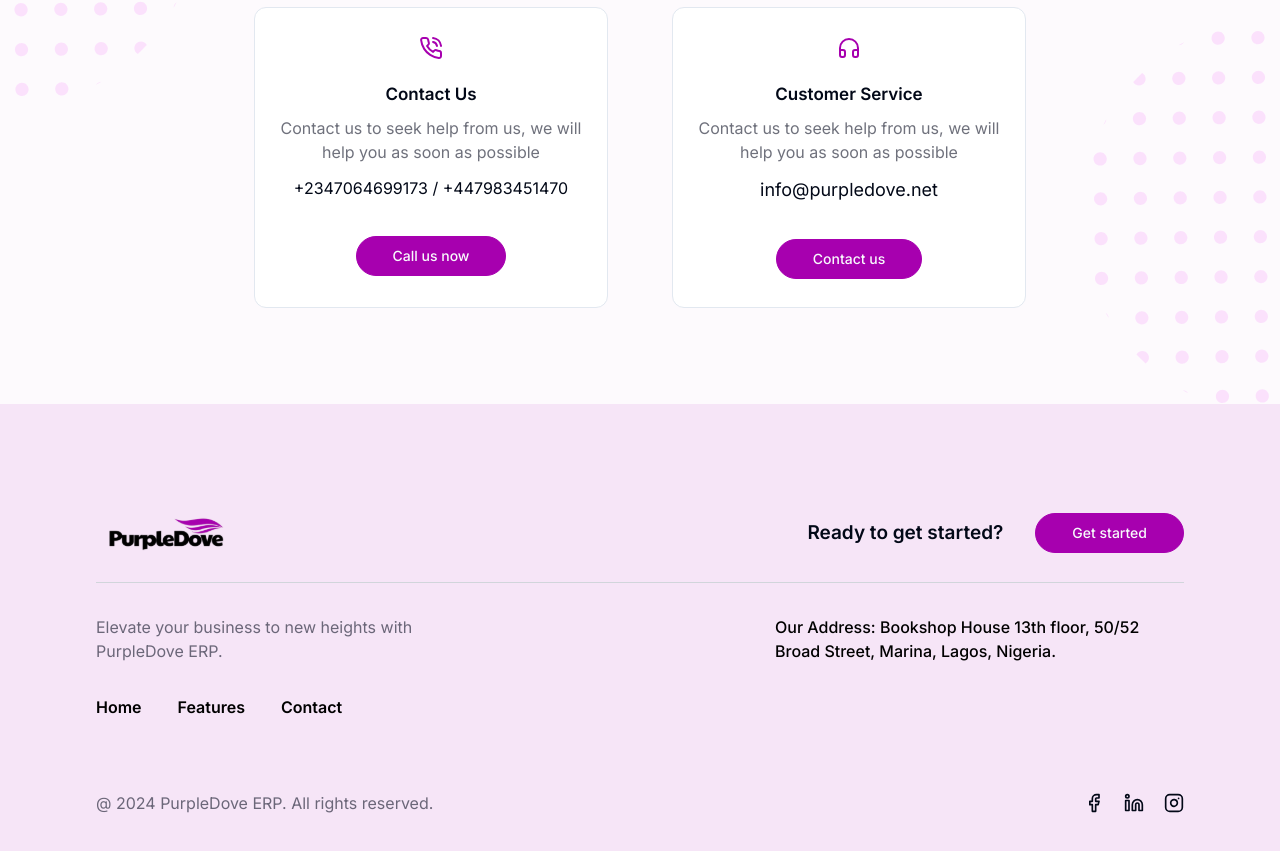
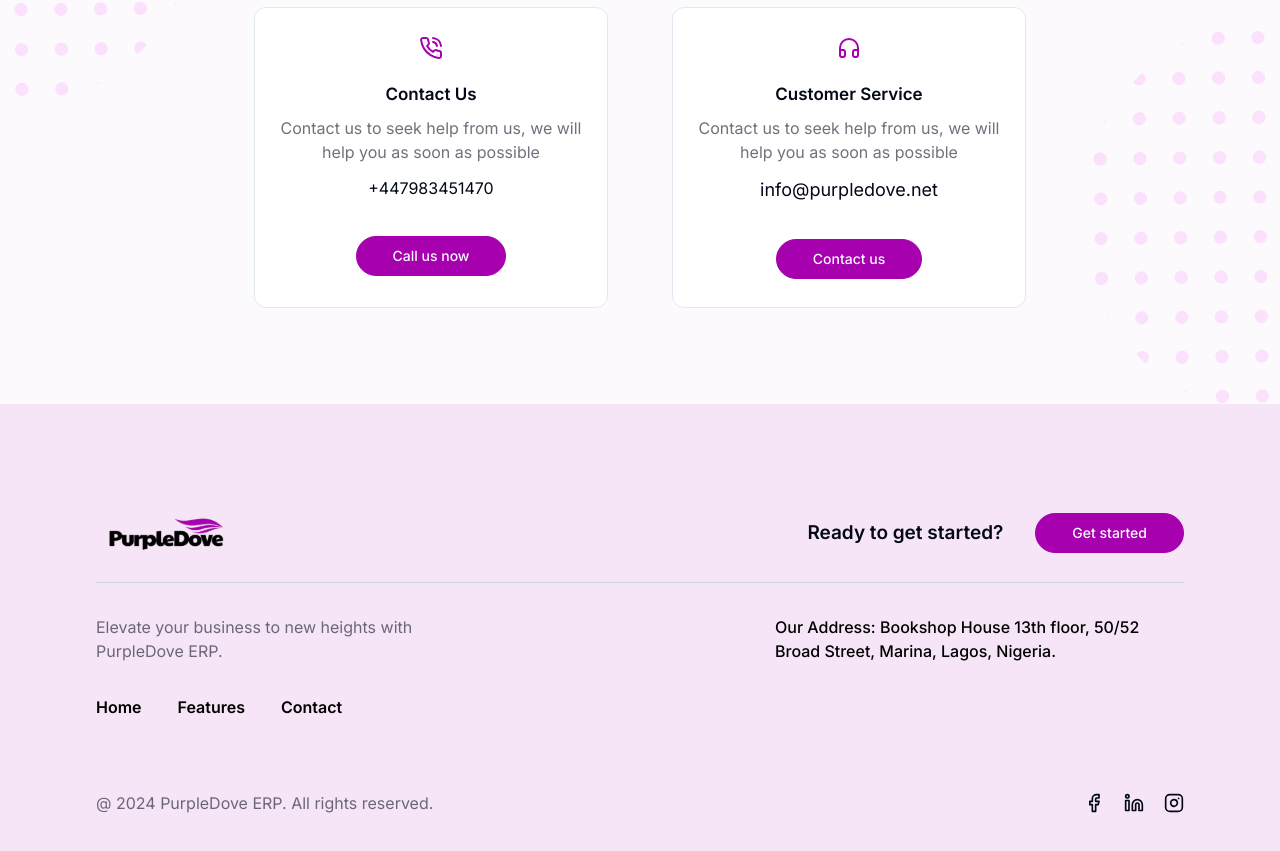
Before and after one commit to lassod/PurpledoveUI, a Next.js app: page /promo in a window 1280 px wide. Shown: the part 5389-6240 px from the top of the page. Built offline with nearby package versions, Linux system fonts and the light colour scheme.

Commit message:
Update Contact.tsx

```diff
--- a/src/app/components/landingPage/Contact.tsx
+++ b/src/app/components/landingPage/Contact.tsx
@@ -72,7 +72,7 @@ export const ContactPromo = () => {
                 possible
               </p>
               <div className="text-center">
-                <div className="relative inline-block text-md cursor-pointer group">
+                {/*<div className="relative inline-block text-md cursor-pointer group">
                   <span className="underline-offset-4">
                     <a href={`tel:${phoneNumber}`}>{phoneNumber}</a>
                   </span>
@@ -83,7 +83,7 @@ export const ContactPromo = () => {
                     <div className="absolute bottom-[-8px] left-[80%] transform -translate-x-1/2 border-t-[8px] border-l-[7px] border-r-[7px] border-b-0 border-solid border-t-white border-l-transparent border-r-transparent"></div>
                   </div>
                 </div>{" "}
-                /{" "}
+                /{" "} */}
                 <div className="relative inline-block text-md cursor-pointer group">
                   <span className="underline-offset-4">
                     <a href={`tel:${phoneNumber2}`}>{phoneNumber2}</a>
```
